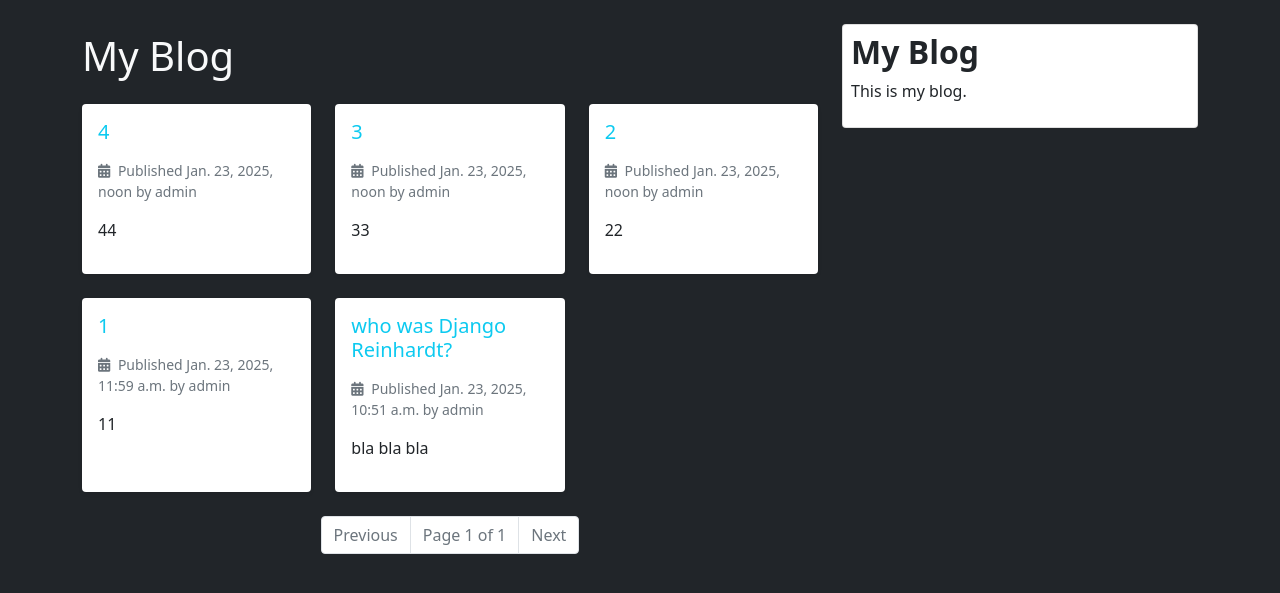
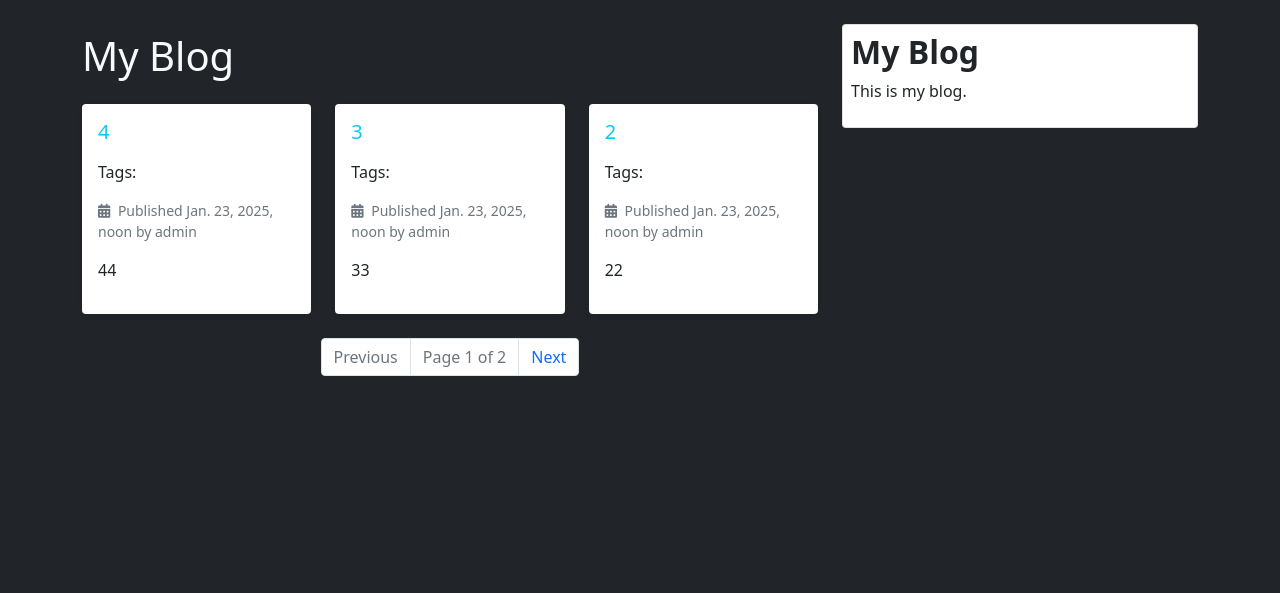
Before and after one commit to Mohammed-Aljazzar/Blog-Application, a Django app: page /blog/ in a window 1280 px wide. Shown: the part 68-661 px from the top of the page. Run offline with Django 5.2, Linux system fonts and the light colour scheme; data comes from the database, SQL or seed files in the repository; both versions use the stored data as it was after the commit; parts of the project's set-up code (start-up, migrations or seed data) failed here and were passed over; some libraries are stand-ins or nearby versions.

Commit message:
some modification for chapter 3

```diff
--- a/blog/models.py
+++ b/blog/models.py
@@ -2,7 +2,7 @@
 from django.utils import timezone
 from django.conf import settings
 from django.urls import reverse
-
+from taggit.managers import TaggableManager
 
 # Create your models here.
 class PublishedManager(models.Manager):
@@ -26,6 +26,7 @@
     author = models.ForeignKey(settings.AUTH_USER_MODEL,on_delete=models.CASCADE, related_name='blog_posts')
     objects = models.Manager()
     published = PublishedManager()
+    tags = TaggableManager()
 
     class Meta:
         ordering = ['-publish']
--- a/blog/urls.py
+++ b/blog/urls.py
@@ -6,8 +6,9 @@
 
 urlpatterns = [
  # post views
-    # path('', views.post_list, name='post_list'),
-    path('', views.PostListView.as_view(), name='post_list'),
+    path('', views.post_list, name='post_list'),
+     path('tag/<slug:tag_slug>/', views.post_list, name='post_list_by_tag'),
+    # path('', views.PostListView.as_view(), name='post_list'),
     # path('<int:id>/', views.post_detail, name='post_detail'),
     path('<int:year>/<int:month>/<int:day>/<slug:post>/', views.post_detail, name='post_detail'),
     path('<int:post_id>/share/', views.post_share, name='post_share'),
--- a/blog/views.py
+++ b/blog/views.py
@@ -6,31 +6,36 @@
 from .forms import EmailPostForm, CommentForm
 from django.core.mail import send_mail
 from django.views.decorators.http import require_POST
+from taggit.models import Tag
 
 # Create your views here.
 
-# def post_list(request):
-#     post_list = Post.published.all()
-#     paginator = Paginator(post_list, 3)
-#     page_number = request.GET.get('page', 1)
-#     try:
-#         posts = paginator.page(page_number)
-#     except PageNotAnInteger:
-#         # If page_number is not an integer get the first page
-#         posts = paginator.page(1)
-#     except EmptyPage:
-#         # If page_number is out of range get last page of results
-#         posts = paginator.page(paginator.num_pages)
-#     return render(request,'blog/post/list.html',{'posts': posts})
+def post_list(request, tag_slug=None):
+    post_list = Post.published.all()
+    tag = None
+    if tag_slug:
+        tag = get_object_or_404(Tag,slug= tag_slug)
+        post_list = post_list.filter(tags__in=[tag])
+    paginator = Paginator(post_list, 3)
+    page_number = request.GET.get('page', 1)
+    try:
+        posts = paginator.page(page_number)
+    except PageNotAnInteger:
+        # If page_number is not an integer get the first page
+        posts = paginator.page(1)
+    except EmptyPage:
+        # If page_number is out of range get last page of results
+        posts = paginator.page(paginator.num_pages)
+    return render(request,'blog/post/list.html',{'posts': posts,'tag':tag})
 
-class PostListView(ListView):
-    """
-        Alternative post list view
-    """
-    queryset = Post.published.all()
-    context_object_name = 'posts'
-    paginate_by = 9
-    template_name = 'blog/post/list.html'
+# class PostListView(ListView):
+#     """
+#         Alternative post list view
+#     """
+#     queryset = Post.published.all()
+#     context_object_name = 'posts'
+#     paginate_by = 9
+#     template_name = 'blog/post/list.html'
 
 
 def post_detail(request,year, month, day, post):
--- a/project/settings.py
+++ b/project/settings.py
@@ -37,6 +37,7 @@
     'django.contrib.sessions',
     'django.contrib.messages',
     'django.contrib.staticfiles',
+    'taggit',
     'blog.apps.BlogConfig',
 
 ]
--- a/templates/blog/post/list.html
+++ b/templates/blog/post/list.html
@@ -1,7 +1,15 @@
 {% extends "blog/base.html" %}
+{% block style %}
+a{
+    color:red
+}
+{% endblock %}
 {% block title %}My Blog{% endblock %}
 {% block content %}
     <h1 class="mb-4 text-center text-md-start">My Blog</h1>
+    {% if tag %}
+        <h2 class="mb-4">Posts tagged with "{{ tag.name }}"</h2>
+    {% endif %}
     <div class="row gy-4">
         {% for post in posts %}
             <div class="col-12 col-md-6 col-lg-4">
@@ -12,6 +20,15 @@
                                 {{ post.title }}
                             </a>
                         </h2>
+                        <p class="tags">
+                            Tags:
+                            {% for tag in post.tags.all %}
+                                <a style="color: black;" href="{% url 'blog:post_list_by_tag' tag.slug%}">
+                                    {{tag.name}}
+                                </a> {% if not forloop.last %},{% endif %}
+                            {% endfor %}
+                        </p>
+
                         <p class="card-text text-muted small mb-2">
                             <i class="fas fa-calendar-alt me-1"></i> Published {{ post.publish }} by {{ post.author }}
                         </p>
@@ -27,5 +44,5 @@
             </div>
         {% endfor %}
     </div>
-    {% include "blog/pagination.html" with page=page_obj %}
+    {% include "blog/pagination.html" with page=posts %}
 {% endblock %}
```
Also changed, not shown: blog/migrations/0004_post_tags.py (added), db.sqlite3, 2 other files.
